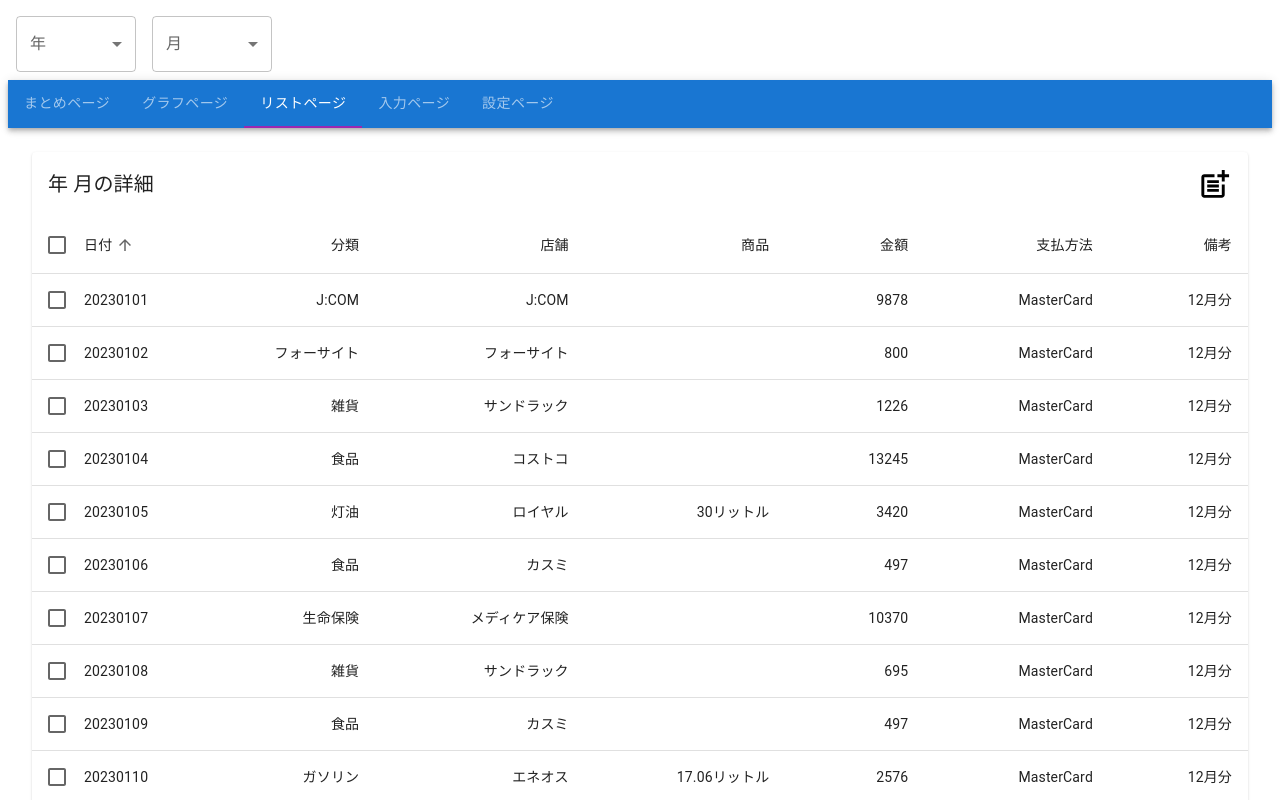
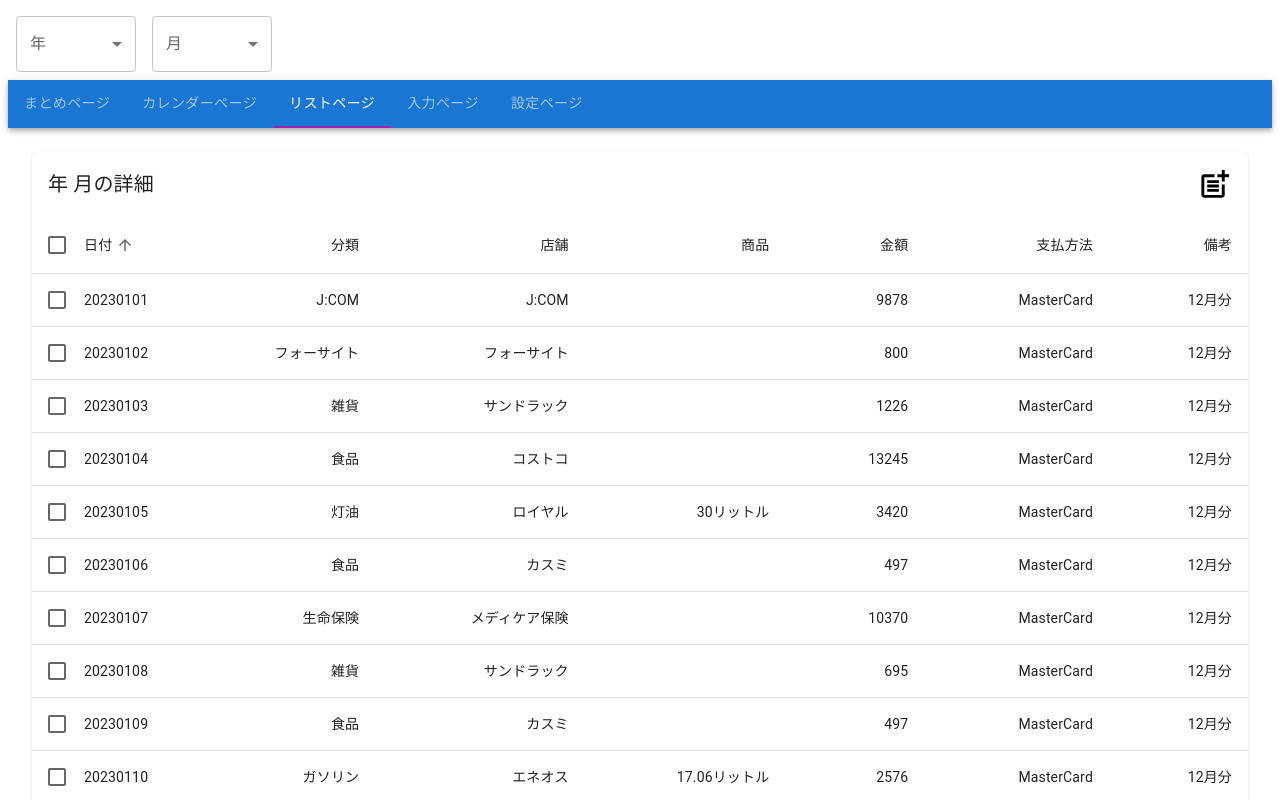
Before and after one commit to kewpie134134/household-account-book, a Next.js app: page / in a window 1280 px wide. Shown: the top 800 px of the page. Built offline with nearby package versions, Linux system fonts and the light colour scheme.

Commit message:
[fix] カレンダーページを作成

```diff
--- a/src/app/page.tsx
+++ b/src/app/page.tsx
@@ -5,7 +5,7 @@ import { TabContext, TabList, TabPanel } from "@mui/lab";
 import { AppBar, Tab } from "@mui/material";
 import { Box } from "@mui/system";
 import Summary from "../tabs/Summary";
-import Graph from "../tabs/Graph";
+import Calendar from "../tabs/Calendar";
 import List from "../tabs/List";
 import Setting from "../tabs/Setting";
 import Input from "../tabs/Input";
@@ -27,7 +27,7 @@ export default function Page() {
             textColor="inherit"
           >
             <Tab label="まとめページ" value="summary" />
-            <Tab label="グラフページ" value="graph" />
+            <Tab label="カレンダーページ" value="calendar" />
             <Tab label="リストページ" value="list" />
             <Tab label="入力ページ" value="input" />
             <Tab label="設定ページ" value="setting" />
@@ -36,8 +36,8 @@ export default function Page() {
         <TabPanel value="summary">
           <Summary />
         </TabPanel>
-        <TabPanel value="graph">
-          <Graph />
+        <TabPanel value="calendar">
+          <Calendar />
         </TabPanel>
         <TabPanel value="list">
           <List />
```
Also changed, not shown: src/tabs/Calendar.tsx (renamed from src/tabs/Graph.tsx).
